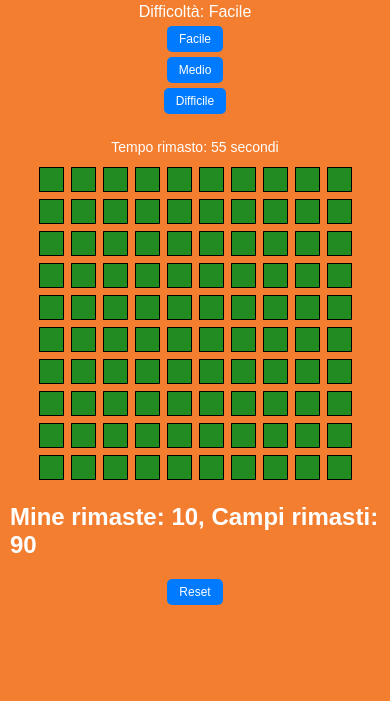
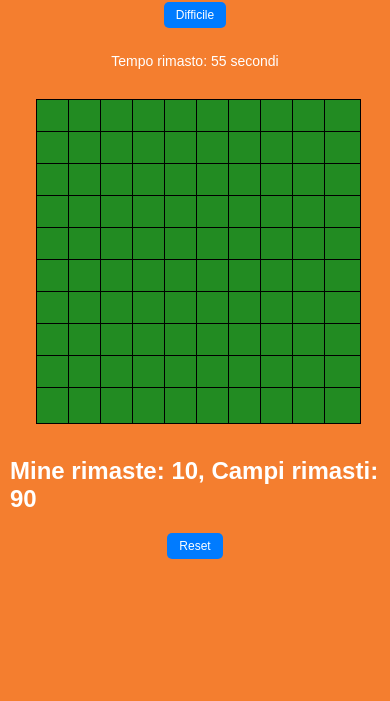
Before and after one commit to SimonePastoreitigeo/Campo_Minato, a plain HTML site: page index.html in a window 390 px wide. Shown: the part 143-844 px from the top of the page. Drawn offline with Linux system fonts and the light colour scheme.

Commit message:
Update style.css

```diff
--- a/css/style.css
+++ b/css/style.css
@@ -1,18 +1,11 @@
 * {
     user-select: none;
-    box-sizing: border-box;
-}
-
-html, body {
-    height: 100%;
-    margin: 0;
 }
 
 body {
     display: flex;
     flex-direction: column;
     align-items: center;
-    justify-content: center;
     font-family: Arial, sans-serif;
     background-color: #f47e2f;
     color: white;
@@ -42,26 +35,15 @@ h1 {
 
 #game-board {
     display: grid;
-    grid-template-columns: repeat(10, 1fr);
+    grid-template-columns: repeat(10, 30px);
+    grid-template-rows: repeat(10, 30px);
     gap: 2px;
-    width: 100%;
-    max-width: 90vw;
-    max-height: 90vw;
-    align-items: center;
-    align-content: center;
-    justify-content: center;
-    justify-items: center;
-}
-
-#game-board div {
-    display: flex;
-    justify-content: center;
-    align-items: center;
+    margin: 20px 0;
 }
 
 .cell {
-    width: 100%;
-    aspect-ratio: 1;
+    width: 30px;
+    height: 30px;
     background-color: #228b22;
     display: flex;
     align-items: center;
@@ -80,7 +62,6 @@ h1 {
     background-image: url('../img/bomb.png');
     background-size: cover;
     background-position: center;
-    background-repeat: no-repeat;
 }
 
 .cell.revealed-mine {
@@ -88,7 +69,6 @@ h1 {
     background-image: url('../img/bomb.png');
     background-size: cover;
     background-position: center;
-    background-repeat: no-repeat;
     cursor: default;
 }
 
@@ -96,7 +76,6 @@ h1 {
     background-image: url('../img/flag.png');
     background-size: cover;
     background-position: center;
-    background-repeat: no-repeat;
 }
 
 .cell.correct-flag {
@@ -131,6 +110,8 @@ button:hover {
 .number-7 { color: black; }
 .number-8 { color: gray; }
 
+/* Media Queries per la responsività */
+
 @media (max-width: 600px) {
     h1 {
         font-size: 1.5rem;
@@ -151,15 +132,13 @@ button:hover {
     }
 
     #game-board {
-        grid-template-columns: repeat(auto-fill, minmax(8vw, 1fr));
-        grid-template-rows: repeat(auto-fill, minmax(8vw, 1fr));
+        grid-template-columns: repeat(10, 8vw);
+        grid-template-rows: repeat(10, 8vw);
     }
 
     .cell {
-        width: 100%;
-        height: 100%;
-        max-width: 30px;
-        max-height: 30px;
+        width: 8vw;
+        height: 8vw;
     }
 }
 
@@ -178,14 +157,12 @@ button:hover {
     }
 
     #game-board {
-        grid-template-columns: repeat(auto-fill, minmax(9vw, 1fr));
-        grid-template-rows: repeat(auto-fill, minmax(9vw, 1fr));
+        grid-template-columns: repeat(10, 9vw);
+        grid-template-rows: repeat(10, 9vw);
     }
 
     .cell {
-        width: 100%;
-        height: 100%;
-        max-width: 25px;
-        max-height: 25px;
+        width: 9vw;
+        height: 9vw;
     }
 }
```
